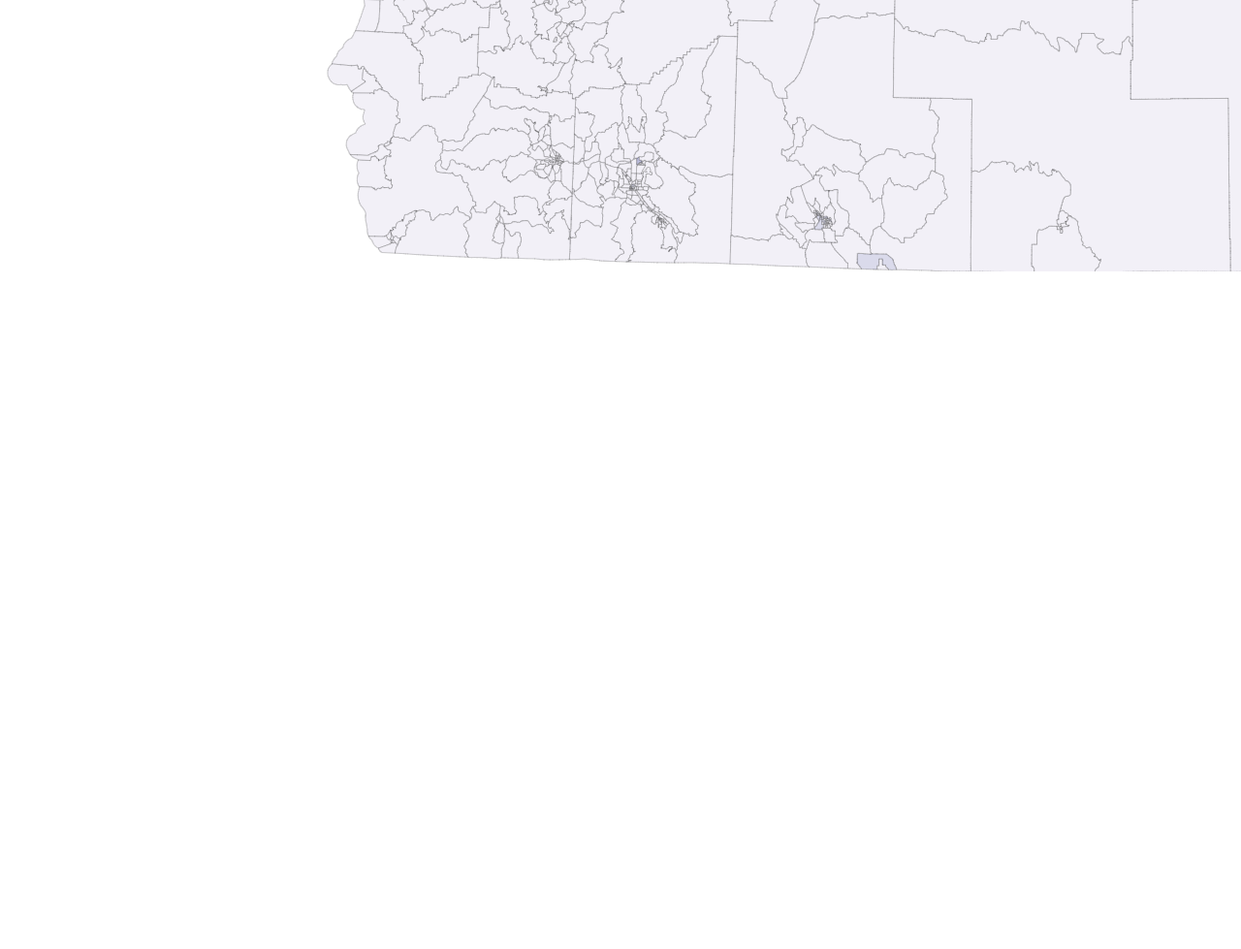
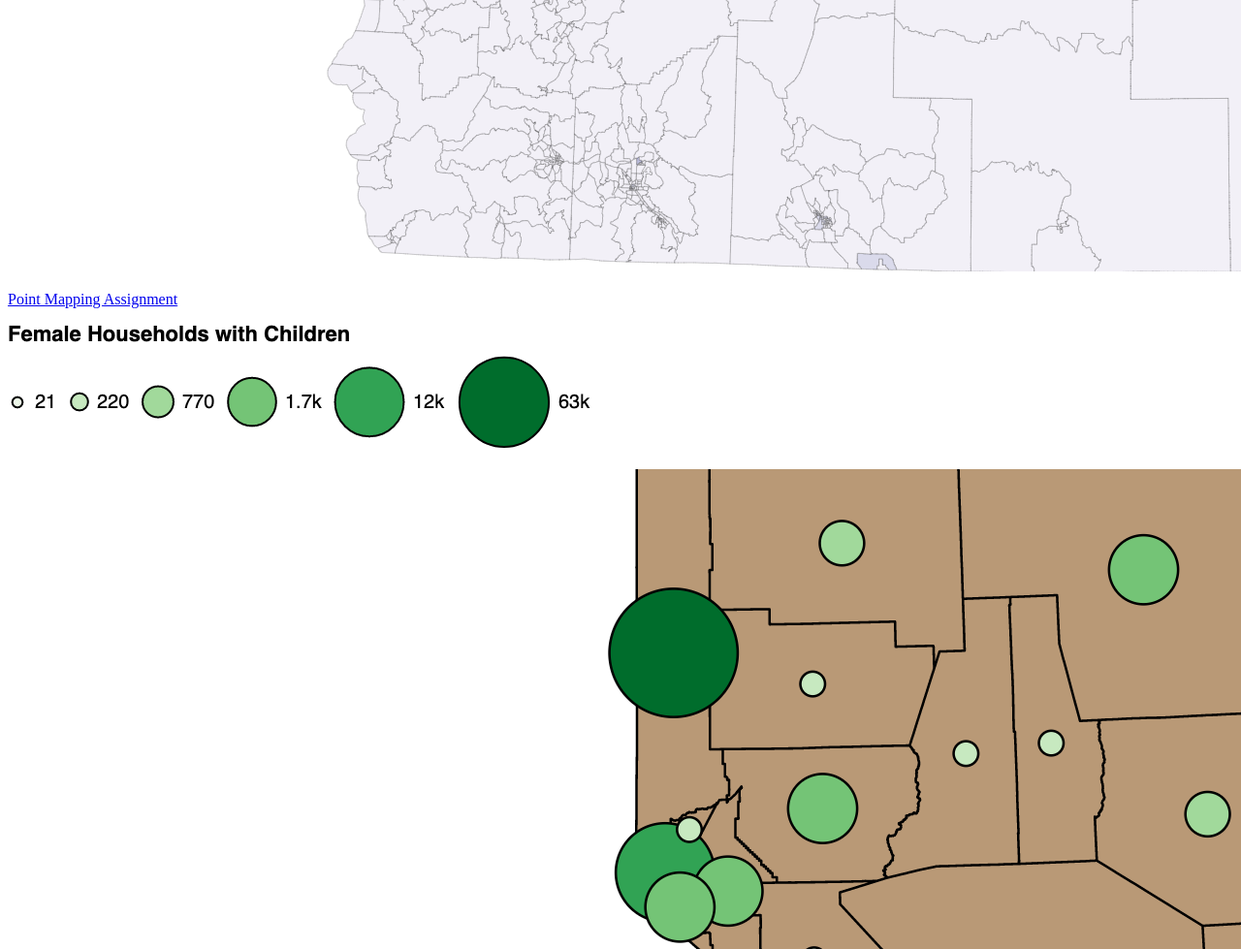
Before and after one commit to geog3540/Geographic-Visualization-2021---Maddie-Gulick, a plain HTML site: page index.html in a window 1280 px wide. Shown: the part 1061-2040 px from the top of the page at 97% size. Before the commit the page ends 1361 px from the top, so only its background shows below. Drawn offline with Linux system fonts and the light colour scheme.

Commit message:
point symbol link, image, legend upload

```diff
--- a/index.html
+++ b/index.html
@@ -11,6 +11,9 @@
   <p> This portfolio contains the assignments completed during the spring 2021 term of Geographic Visualization </p>
   <p> <a href="https://observablehq.com/@21mgulick/choropleth-mapping-gulick"> Choropleth Mapping Assignment </a> </p>
   <p> <img src="choropleth.png"/> </p>
+  <p> <a href="https://observablehq.com/@21mgulick/graduated-symbol-mapping"> Point Mapping Assignment </a> </p>
+  <p> <img src="symbolLegend.png"/> </p>
+  <p> <img src="graduatedSymbols.png"/> </p>
 </body>
 
 
```
Also changed, not shown: graduatedSymbols.png (added), symbolLegend.png (added), 1 other file.
